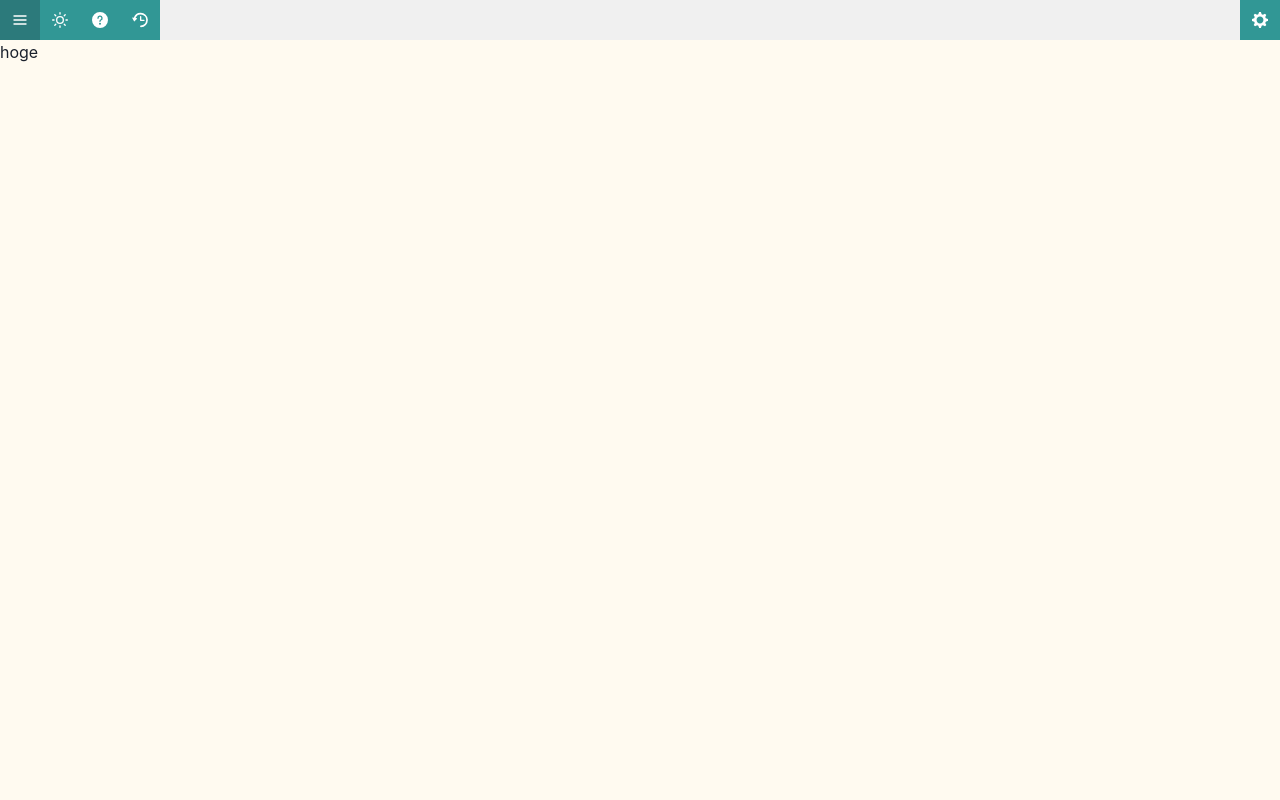
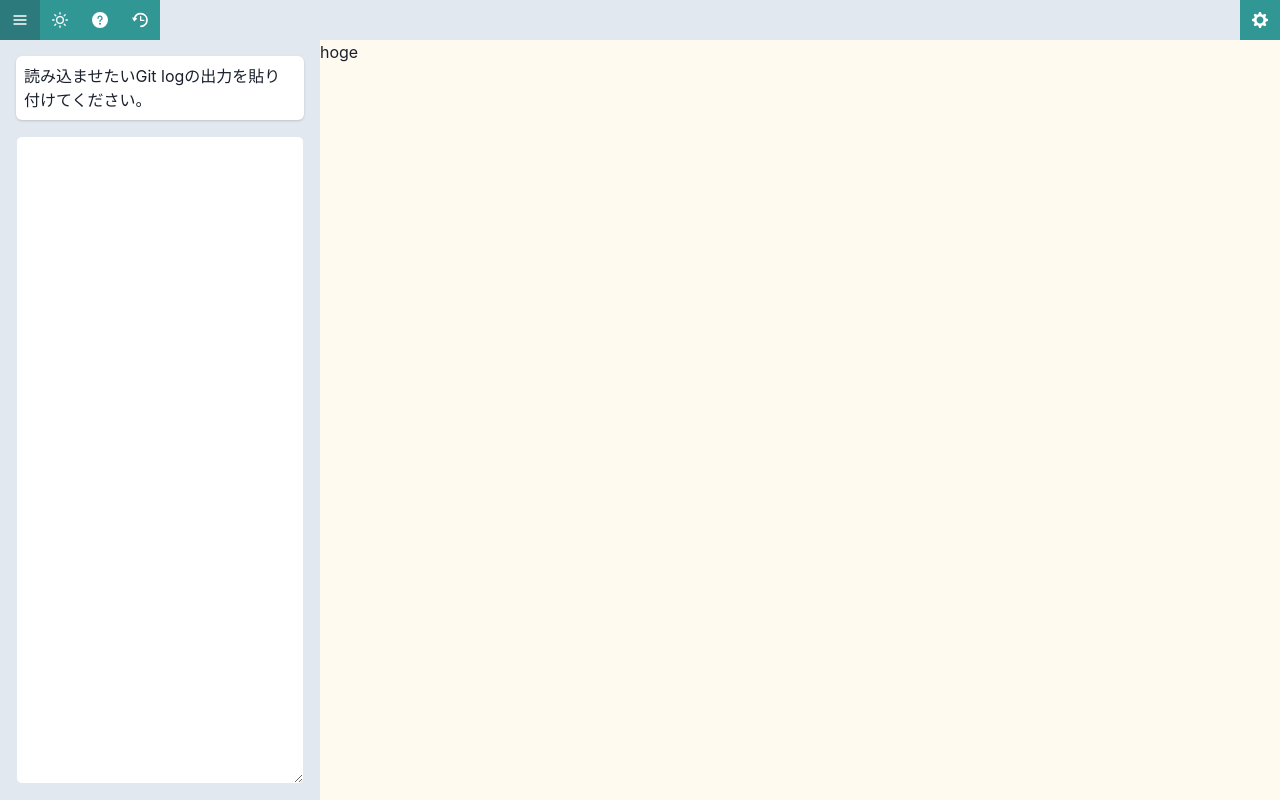
Before and after one commit to Pregum/git-command-generator, a Next.js app: page /home in a window 1280 px wide. Built offline with nearby package versions, Linux system fonts and the light colour scheme.

Commit message:
add: git log を読み込むエリアを追加

```diff
--- /dev/null
+++ b/src/components/model/commitHistory/CommitHistoryLoader/CommitHistoryLoader.tsx
@@ -0,0 +1,18 @@
+import { Card, Flex, Grid, Textarea } from '@chakra-ui/react'
+
+export type Props = React.PropsWithChildren<{}>
+
+export const CommitHistoryLoader: React.FC<Props> = ({ children }) => {
+  return (
+    <Flex direction='column' bg='gray.200'>
+      <Grid h={16} m={2}>
+        <Card m={2} p={2}>
+          読み込ませたいGit logの出力を貼り付けてください。
+        </Card>
+      </Grid>
+      <Grid flex={4} m={2} p={2}>
+        <Textarea h='100%' bg='white' />
+      </Grid>
+    </Flex>
+  )
+}
--- /dev/null
+++ b/src/components/model/commitHistory/CommitHistoryLoader/index.ts
@@ -0,0 +1 @@
+export * from './CommitHistoryLoader';
--- a/src/components/page/Home/Home.tsx
+++ b/src/components/page/Home/Home.tsx
@@ -1,5 +1,6 @@
 import { MyHeader } from '@/components/ui/MyHeader'
-import { Box, Flex } from '@chakra-ui/react'
+import { Box, Flex, Grid, HStack } from '@chakra-ui/react'
+import { CommitHistoryLoader } from '../../model/commitHistory/CommitHistoryLoader/CommitHistoryLoader'
 
 export type Props = React.PropsWithChildren<{}>
 
@@ -7,9 +8,18 @@ export const Home: React.FC<Props> = ({ children }) => {
   return (
     <Flex direction='column' h='100vh'>
       <MyHeader />
-      <Box bg='orange.50' h='100%'>
-        hoge
-      </Box>
+
+      <Flex direction='row' h='100%'>
+        <Grid w={80} h='100%'>
+          <CommitHistoryLoader />
+        </Grid>
+
+        <Grid flex={4}>
+          <Box bg='orange.50' h='100%'>
+            hoge
+          </Box>
+        </Grid>
+      </Flex>
     </Flex>
   )
 }
--- a/src/components/ui/MyHeader/MyHeader.tsx
+++ b/src/components/ui/MyHeader/MyHeader.tsx
@@ -37,7 +37,7 @@ export const MyHeader: React.FC<Props> = ({ children }) => {
 
   return (
     <>
-      <Box bg='blackAlpha.100' w='100%' h='40px' color='white'>
+      <Box bg='gray.200' w='100%' h='40px' color='white'>
         <HStack spacing={0}>
           <Square size={'40px'}>
             <>
```
Also changed, not shown: 1 other file (tests, documents, lock files or other folders).
